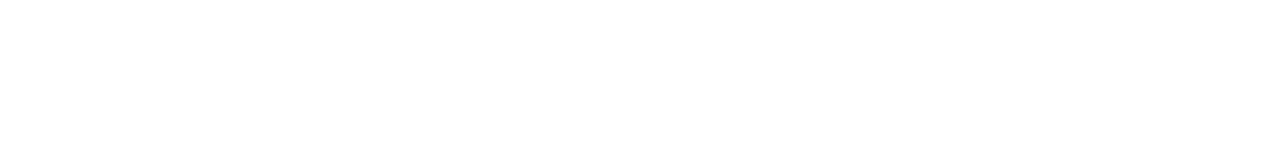
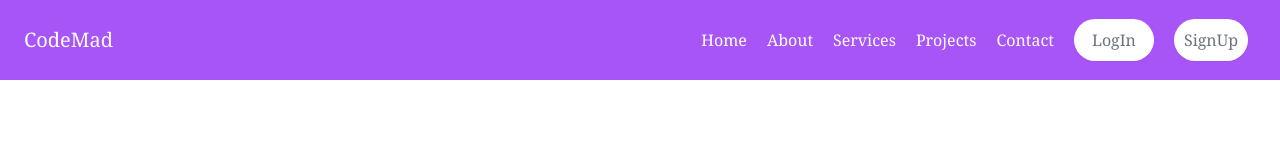
Before and after one commit to ayushbruhh/tailwind, a website: page index.html in a window 1280 px wide. Drawn offline with nearby package versions, Linux system fonts and the light colour scheme.

Commit message:
navbar complete

```diff
--- a/index.html
+++ b/index.html
@@ -6,7 +6,32 @@
   <script src="https://cdn.tailwindcss.com"></script>
   <title>Navbar - Using Tailwind</title>
 </head>
-<body>
+<body class="font-serif" >
 
+    <!-- Nav-Bar Here -->
+
+
+    <nav class="px-3 py-3 flex bg-purple-500 text-white justify-between">
+        <p class="text-xl flex items-center mx-3">CodeMad</p>
+        <ul class="px-5 py-1 flex space-x-5 justify-end ">
+            <li class="py-3 cursor-pointer"><a href="#">Home</a></li>
+            <li class="py-3 cursor-pointer"><a href="#">About</a> </li>
+            <li class="py-3 cursor-pointer"><a href="#">Services</a> </li>
+            <li class="py-3 cursor-pointer"><a href="#">Projects</a> </li>
+            <li class="py-3 cursor-pointer"><a href="#">Contact</a> </li>
+            <button class=>
+                <a href="#_" class="px-4 py-2 text-base font-medium leading-6 text-gray-500 whitespace-no-wrap bg-white border-2 border-transparent rounded-full shadow-sm hover:bg-transparent hover:text-white hover:border-white focus:outline-none">LogIn</a>
+            </button>
+            <button>
+                <a href="#_" class=" px-2 py-2 text-base font-medium leading-6 text-gray-500 whitespace-no-wrap bg-white border-2 border-transparent rounded-full shadow-sm hover:bg-transparent hover:text-white hover:border-white focus:outline-none">SignUp</a>
+            </button>
+
+
+
+
+
+
+        </ul>
+    </nav>
 </body>
 </html>
```
